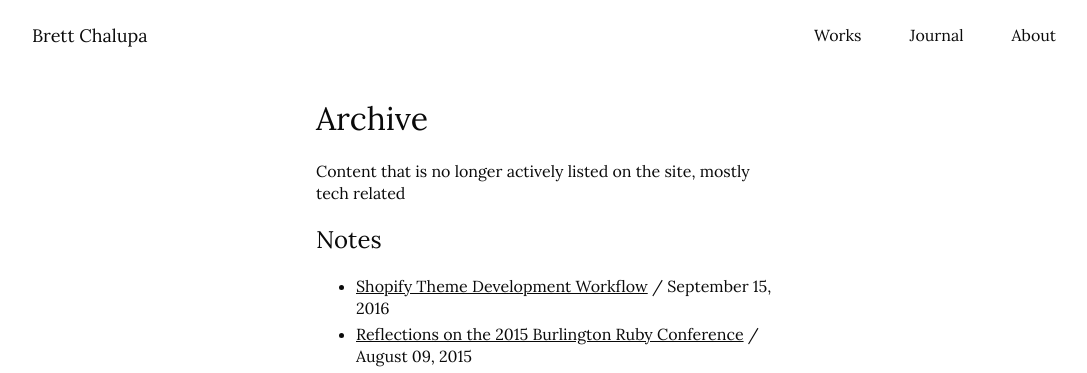
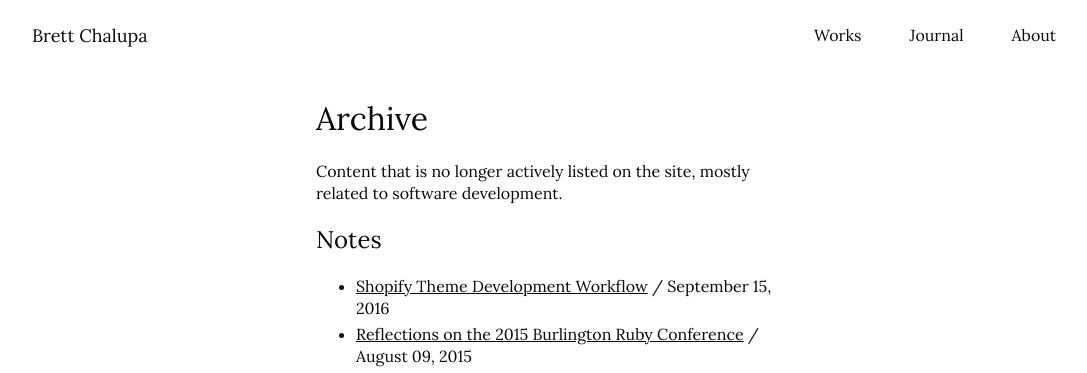
Before and after one commit to brettchalupa/brettchalupa.github.io, a Jekyll site: the page built from archive.html, in a window 1280 px wide. Shown: the top 373 px of the page, without its empty margins (96-1183 px from the left). Built offline with Jekyll 4.4.1, drawn with Linux system fonts in a browser that asks for light colours; a script that is not in the unit is left out.

Commit message:
Tweak Archive description
This makes it so the page description better reflects the content of the
page.

```diff
--- a/archive.html
+++ b/archive.html
@@ -1,6 +1,6 @@
 ---
 title: Archive
-description: Content that is no longer actively listed on the site, mostly tech related
+description: Content that is no longer actively listed on the site, mostly related to software development.
 permalink: "/archive/"
 layout: default
 ---
```
